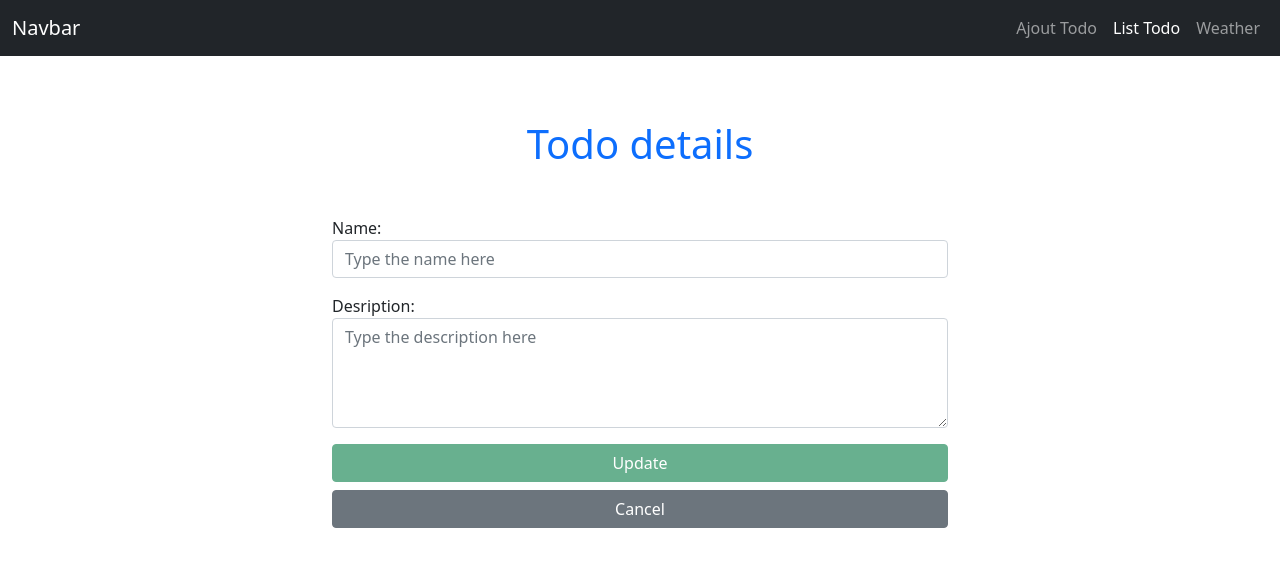
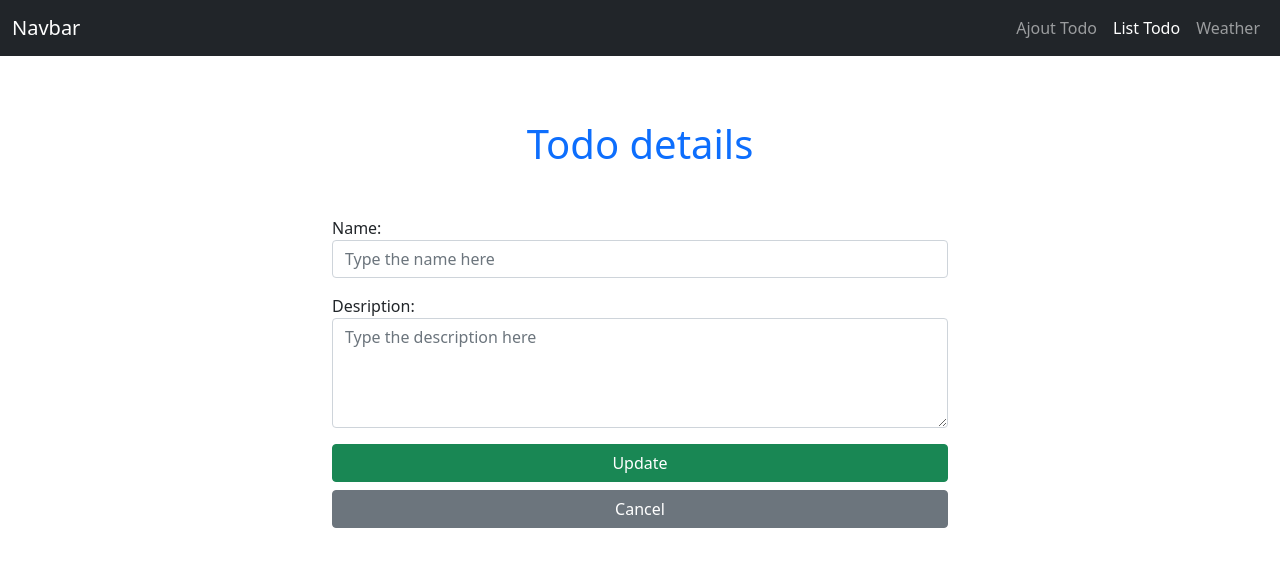
Before and after one commit to dagboujhatem/react-challenge-4, a React (Create React App) app: page /detailTodo/1 in a window 1280 px wide. Shown: the top 566 px of the page. Built offline with nearby package versions, Linux system fonts and the light colour scheme.

Commit message:
delete update button disbled

```diff
--- a/src/components/DetailTodo.js
+++ b/src/components/DetailTodo.js
@@ -124,15 +124,13 @@ class DetailTodo extends Component {
                   value={this.state.data.description || "" }
                   placeholder="Type the description here"
                   onChange={this.handleDescription}
-                  required
                 />
                 <div className="text-start w-100 invalid-feedback d-block">
                   {this.state.descriptionError}
                 </div>
               </div>
               <div className="d-grid gap-2 mt-3">
-              <button type="submit" className="btn btn-success"
-              disabled={this.state.data.name=="" || this.state.data.description==""}>
+              <button type="submit" className="btn btn-success">
                 Update
               </button>
               <button className="btn btn-secondary text-white" onClick={this.handleCancel}>
```
